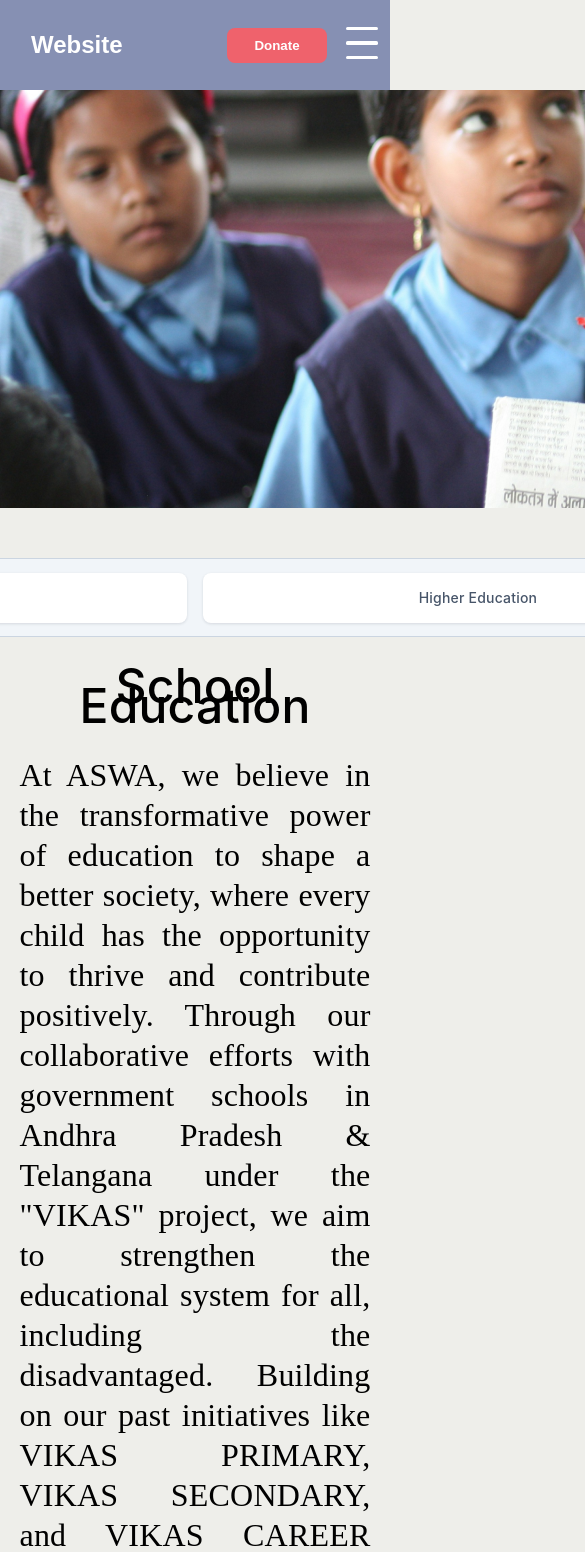
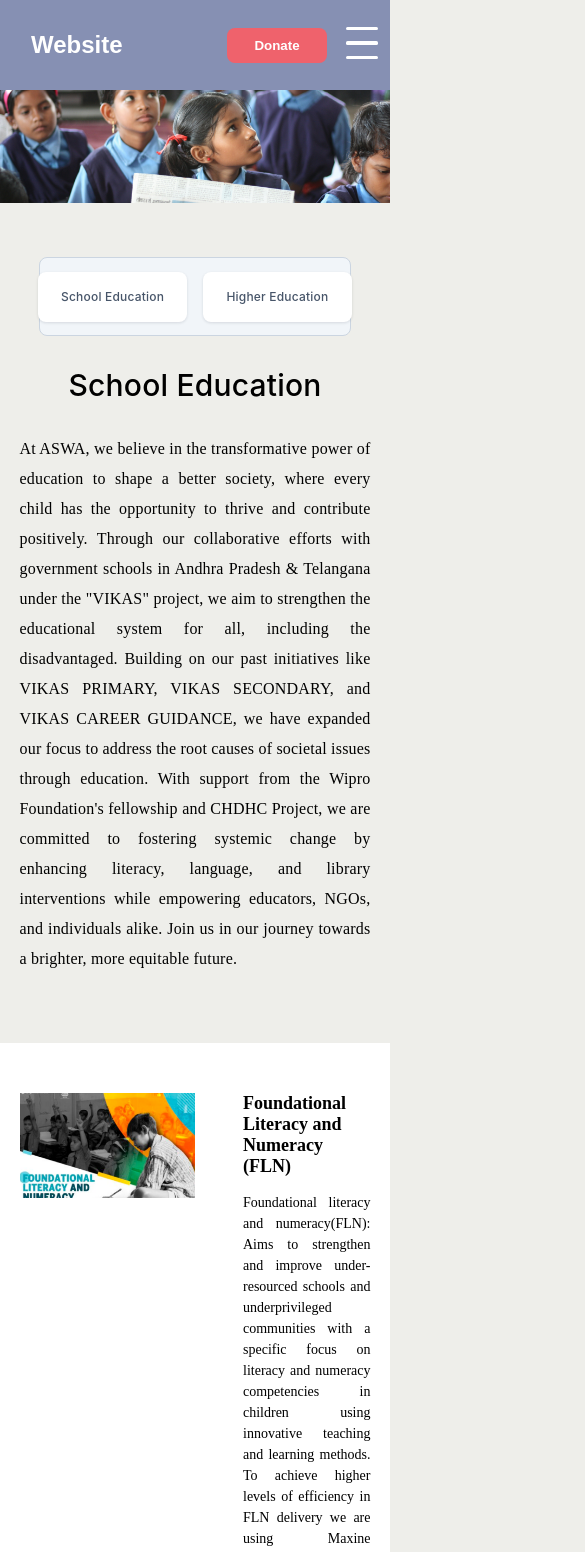
Before and after one commit to ProjectASWA/ProjectASWA, a React (Create React App) app: page /MediaCoverage in a window 390 px wide. Shown: the top 1552 px of the page, 585 px wide, since content can reach past the window. Built offline with nearby package versions, Linux system fonts and the light colour scheme.

Commit message:
Education card for small devices

```diff
--- a/src/components/Education/index.css
+++ b/src/components/Education/index.css
@@ -2,11 +2,12 @@
   height: 100%;
 }
 
+.header-image-container {
+  width: 100%;
+}
+
 .header-image {
-  width: 100vw;
-  height: 418px;
-  flex-shrink: 0;
-  background: lightgray 50% / cover no-repeat;
+  width: 100%;
 }
 
 .education-container {
@@ -47,6 +48,12 @@
   letter-spacing: 0.2px;
 }
 
+@media screen and (max-width: 992px) {
+  .education-text {
+    font-size: 30px;
+  }
+}
+
 .education-description {
   color: #000;
   text-align: justify;
@@ -58,6 +65,13 @@
   letter-spacing: 0.2px;
 }
 
+@media screen and (max-width: 992px) {
+  .education-description {
+    font-size: 16px;
+    line-height: 30px;
+  }
+}
+
 .education-cards-main-container {
   display: flex;
   flex-direction: column;
--- a/src/components/Education/index.js
+++ b/src/components/Education/index.js
@@ -8,8 +8,12 @@ class Education extends Component {
   render() {
     return (
       <div className="education-main-container">
-        <div className="header-image">
-          <img src="/Images/education.png" alt="Education" />
+        <div className="header-image-container">
+          <img
+            src="/Images/education.png"
+            alt="Education"
+            className="header-image"
+          />
         </div>
         <div className="education-container">
           <div className="education-buttons-container">
--- a/src/components/EducationCards/index.css
+++ b/src/components/EducationCards/index.css
@@ -8,9 +8,9 @@
 }
 
 .card-image {
-  max-width: 100%; /* Set maximum width to 100% of its container */
-  height: auto; /* Ensure the aspect ratio is maintained */
-  order: 0; /* Set the order for the card image */
+  max-width: 50%;
+  height: auto;
+  order: 0;
 }
 
 .image {
@@ -22,15 +22,29 @@
   flex-direction: column;
   align-items: flex-start;
   gap: 30px;
+  width: 50%;
+}
+
+@media screen and (max-width: 992px) {
+  .card-description-container {
+    gap: 15px;
+  }
 }
 
 .card-description-heading {
   color: #000;
   font-family: Poppins;
-  font-size: 24px;
+  font-size: 28px;
   font-style: normal;
   font-weight: 700;
   line-height: normal;
+  text-align: start;
+}
+
+@media screen and (max-width: 992px) {
+  .card-description-heading {
+    font-size: 18px;
+  }
 }
 
 .card-description {
@@ -42,6 +56,13 @@
   font-weight: 400;
   line-height: 1.7;
   overflow: hidden;
+}
+
+@media screen and (max-width: 992px) {
+  .card-description {
+    font-size: 14px;
+    line-height: 1.5;
+  }
 }
 
 /* Targeting the first container */
@@ -75,3 +96,14 @@
 }
 
 /* Add more nth-child selectors as needed */
+
+.school-education-images {
+  width: 100%;
+}
+
+/* @media screen and (max-width: 992px) {
+  .school-education-images {
+    max-width: 100%;
+    height: auto;
+  }
+} */
--- a/src/components/EducationCards/index.js
+++ b/src/components/EducationCards/index.js
@@ -5,7 +5,11 @@ const EducationCards = () => {
     <>
       <div className="card-app-container">
         <div className="card-image">
-          <img src="/Images/schooleducation1.png" alt="Education" />
+          <img
+            src="/Images/schooleducation1.png"
+            alt="Education"
+            className="school-education-images"
+          />
         </div>
         <div className="card-description-container">
           <h1 className="card-description-heading">
@@ -23,7 +27,11 @@ const EducationCards = () => {
       </div>
       <div className="card-app-container">
         <div className="card-image">
-          <img src="Images/schooleducation2lg.png" alt="Education" />
+          <img
+            src="Images/schooleducation2lg.png"
+            alt="Education"
+            className="school-education-images"
+          />
         </div>
         <div className="card-description-container">
           <h1 className="card-description-heading">
@@ -46,7 +54,11 @@ const EducationCards = () => {
       </div>
       <div className="card-app-container">
         <div className="card-image">
-          <img src="/Images/schooleducation3lg.png" alt="Education" />
+          <img
+            src="/Images/schooleducation3lg.png"
+            alt="Education"
+            className="school-education-images"
+          />
         </div>
         <div className="card-description-container">
           <h1 className="card-description-heading">Children’s Library</h1>
@@ -63,7 +75,11 @@ const EducationCards = () => {
       </div>
       <div className="card-app-container">
         <div className="card-image">
-          <img src="/Images/schooleducation4lg.png" alt="Education" />
+          <img
+            src="/Images/schooleducation4lg.png"
+            alt="Education"
+            className="school-education-images"
+          />
         </div>
         <div className="card-description-container">
           <h1 className="card-description-heading">Career Guidance</h1>
@@ -79,7 +95,11 @@ const EducationCards = () => {
       </div>
       <div className="card-app-container">
         <div className="card-image">
-          <img src="/Images/schooleducation5lg.png" alt="Education" />
+          <img
+            src="/Images/schooleducation5lg.png"
+            alt="Education"
+            className="school-education-images"
+          />
         </div>
         <div className="card-description-container">
           <h1 className="card-description-heading">Project Cheyutha</h1>
--- a/src/components/EducationNavBar/index.css
+++ b/src/components/EducationNavBar/index.css
@@ -1,6 +1,6 @@
 .education-navbar-container {
   display: flex;
-  width: 1150px;
+  width: 80%;
   height: 79px;
   padding: Spacing/3xs;
   justify-content: center;
@@ -10,10 +10,26 @@
   border: 1px solid var(--Color-Border-neutral---Subtle, #cbd5e1);
   background: var(--Color-Action-neutral-subtle-normal, #f1f5f9);
 }
+/*
+@media screen and (max-width: 768px) {
+  .education-navbar-container {
+    display: flex;
+    width: 400px;
+    height: 38px;
+    padding: Spacing/3xs;
+    justify-content: center;
+    align-items: center;
+    gap: 16px;
+    flex-shrink: 0;
+    border-radius: var(--Corner-Radius-lg, 8px);
+    border: 1px solid var(--Color-Border-neutral---Subtle, #cbd5e1);
+    background: var(--Color-Action-neutral-subtle-normal, #f1f5f9);
+  }
+} */
 
 .education-navbar-button {
   display: flex;
-  width: 550px;
+  width: 48%;
   height: 50px;
   padding: var(--Spacing-2xs, 8px) var(--Spacing-xs, 12px);
   justify-content: center;
@@ -34,3 +50,9 @@
   color: var(--Color-Text-neutral-subtle, #475569);
   cursor: pointer;
 }
+
+@media screen and (max-width: 768px) {
+  .education-navbar-button {
+    font-size: 12px;
+  }
+}
```
